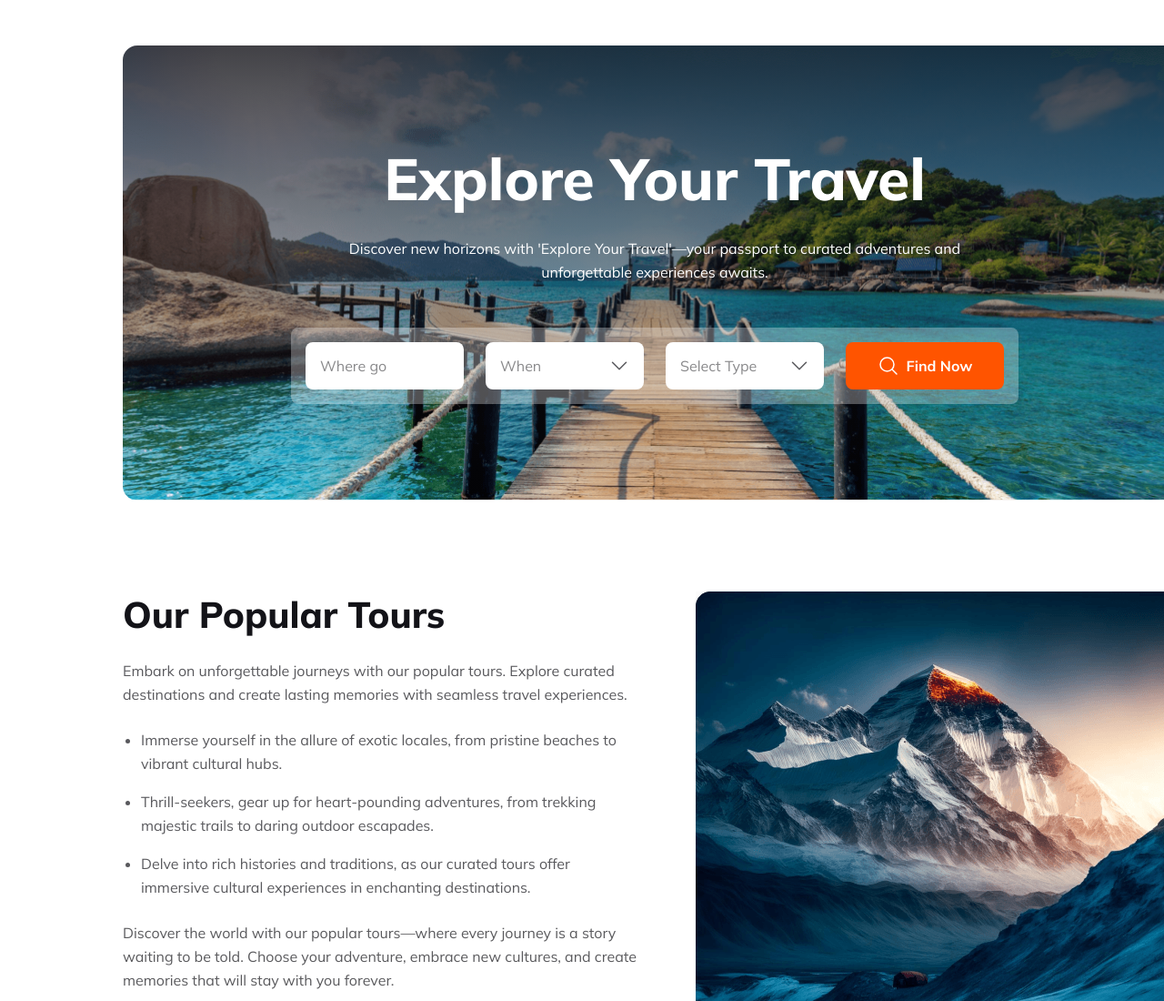
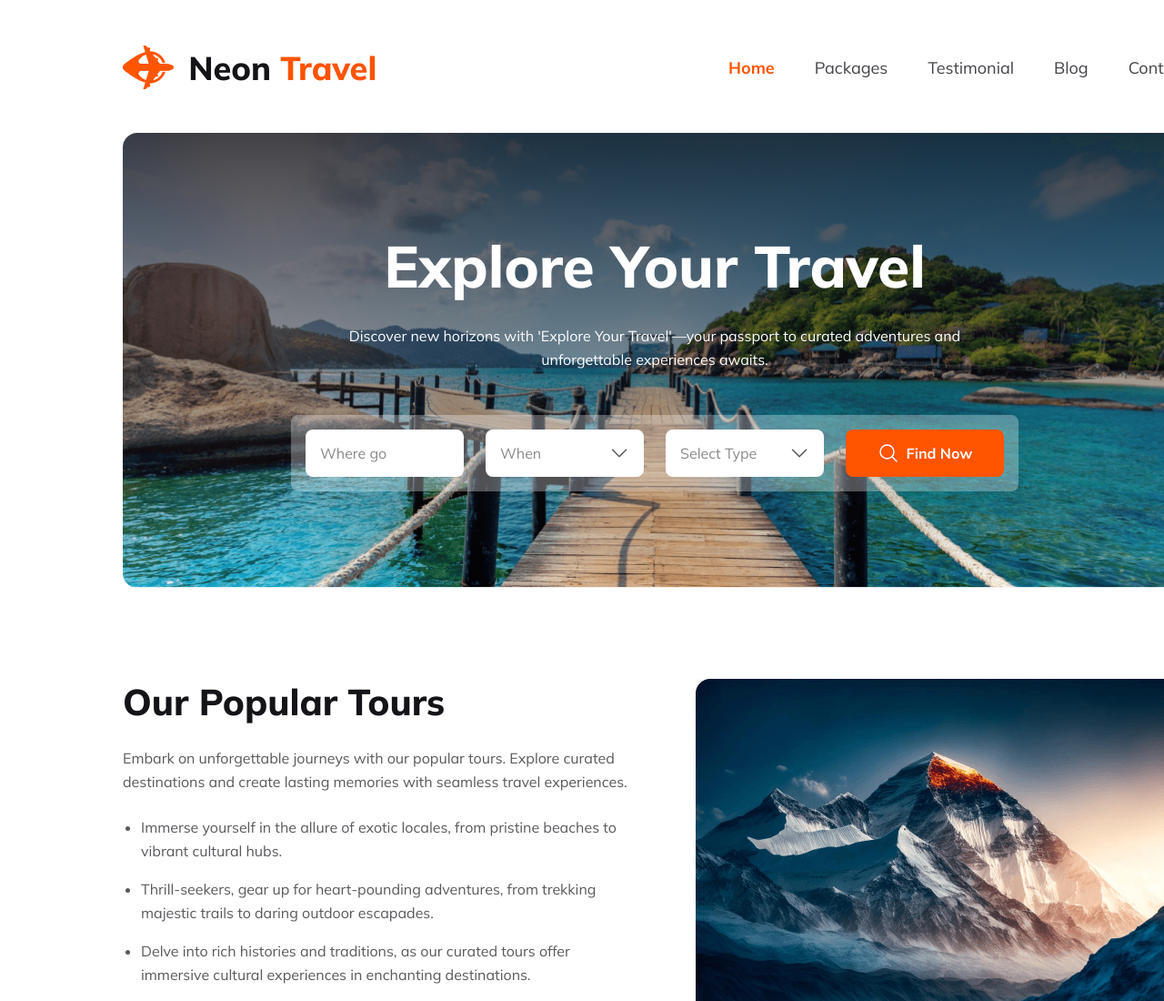
Before and after one commit to NurMohammadSarder/ProgrammingHero-Assignment2, a plain HTML site: page index.html in a window 1280 px wide. Shown: the top 1100 px of the page at 91% size. Drawn offline with Linux system fonts and the light colour scheme.

Commit message:
Menu added

```diff
--- a/css/responsive.css
+++ b/css/responsive.css
@@ -38,6 +38,37 @@
 
     .title {
         font-size: 20px;
+    }
+
+    /* menu starts */
+    nav {
+        width: 335px;
+        height: 64px;
+        margin: 18px 20px 0 20px;
+        position: relative;
+    }
+
+    .menu .logo {
+        display: flex;
+        align-items: center;
+        gap: 9.95px;
+    }
+    .hamburger {
+        visibility: visible;
+        cursor: pointer;
+    }
+    .menu .logo h1 {
+        font-size: 21.543px;
+    }
+
+    .menu .logo h1 span {
+        font-size: 21.543px;
+    }
+
+    .menu>ul {
+        position: absolute;
+        visibility: hidden;
+        flex-direction: column;
     }
 
     /* explore starts */
--- a/css/style.css
+++ b/css/style.css
@@ -56,6 +56,7 @@ footer {
     line-height: normal;
     border: none;
     margin-top: 32px;
+    cursor: pointer;
 }
 
 .left-head {
@@ -106,20 +107,68 @@ p,
 
 /* menu starts */
 nav {
+    width: 1171px;
     display: flex;
     align-items: center;
+    margin: 50px auto auto auto;
     justify-content: space-between;
+}
+
+.menu .logo {
+    display: flex;
+    align-items: center;
+    gap: 16.63px;
+}
+.hamburger {
+    visibility: hidden;
+}
+.menu .logo h1 {
+    color: #131318;
+    font-family: Mulish;
+    font-size: 36px;
+    font-style: normal;
+    font-weight: 800;
+    line-height: normal;
+}
+
+.menu .logo h1 span {
+    color: #FF5400;
+    font-family: Mulish;
+    font-size: 36px;
+    font-style: normal;
+    font-weight: 800;
+    line-height: normal;
 }
 
 .menu>ul {
     display: flex;
     align-items: center;
-    justify-content: space-between;
+    gap: 44px;
+}
+
+.menu>ul>li:first-child {
+    color: #FF5400;
+    text-align: center;
+    font-family: Mulish;
+    font-size: 18px;
+    font-style: normal;
+    font-weight: 700;
+    line-height: normal;
+}
+
+.menu>ul>li {
+    color: var(--Dark-02, #424247);
+    text-align: center;
+    font-family: Mulish;
+    font-size: 18px;
+    font-style: normal;
+    font-weight: 400;
+    line-height: normal;
 }
 
 /* explore starts */
 .explore {
-    margin-top: 50px;
+    margin-top: 48px;
     background-image: linear-gradient(to bottom, rgba(19, 19, 24, .8), rgba(19, 19, 24, 0)), url("../images/Group\ 13\ \(1\)\ \(1\).png");
     background-repeat: no-repeat;
     background-position: center;
@@ -210,6 +259,7 @@ nav {
     align-items: center;
     justify-content: center;
     gap: 8px;
+    cursor: pointer;
 }
 
 /* tour starts  */
--- a/index.html
+++ b/index.html
@@ -20,12 +20,15 @@
 </head>
 
 <body>
-    <header class="hide">
+    <header>
         <nav class="menu">
-            <img src="images/Group 40071 (2).png" alt="">
-            <h1>Neon Travel</h1>
+            <div class="logo">
+                <img src="images/Group 40071 (2).png" alt="">
+                <h1>Neon <span>Travel</span></h1>
+            </div>
+            <img src="images/Frame.svg" alt="" class="hamburger">
             <ul>
-                <li><a href="#">Home</a></li>
+                <li><a href="#" class="active">Home</a></li>
                 <li><a href="#">Packages</a></li>
                 <li><a href="#">Testimonial</a></li>
                 <li><a href="#">Blog</a></li>
@@ -35,7 +38,6 @@
     </header>
     <main>
         <!-- explore starts  -->
-
         <section id="explore">
             <div class="explore container">
                 <h2>Explore Your Travel</h2>
@@ -51,7 +53,6 @@
         </section>
 
         <!-- tour starts  -->
-
         <section id="tour">
             <div class="tour container">
                 <div class="tour-text">
```
Also changed, not shown: images/Frame.svg (added).
